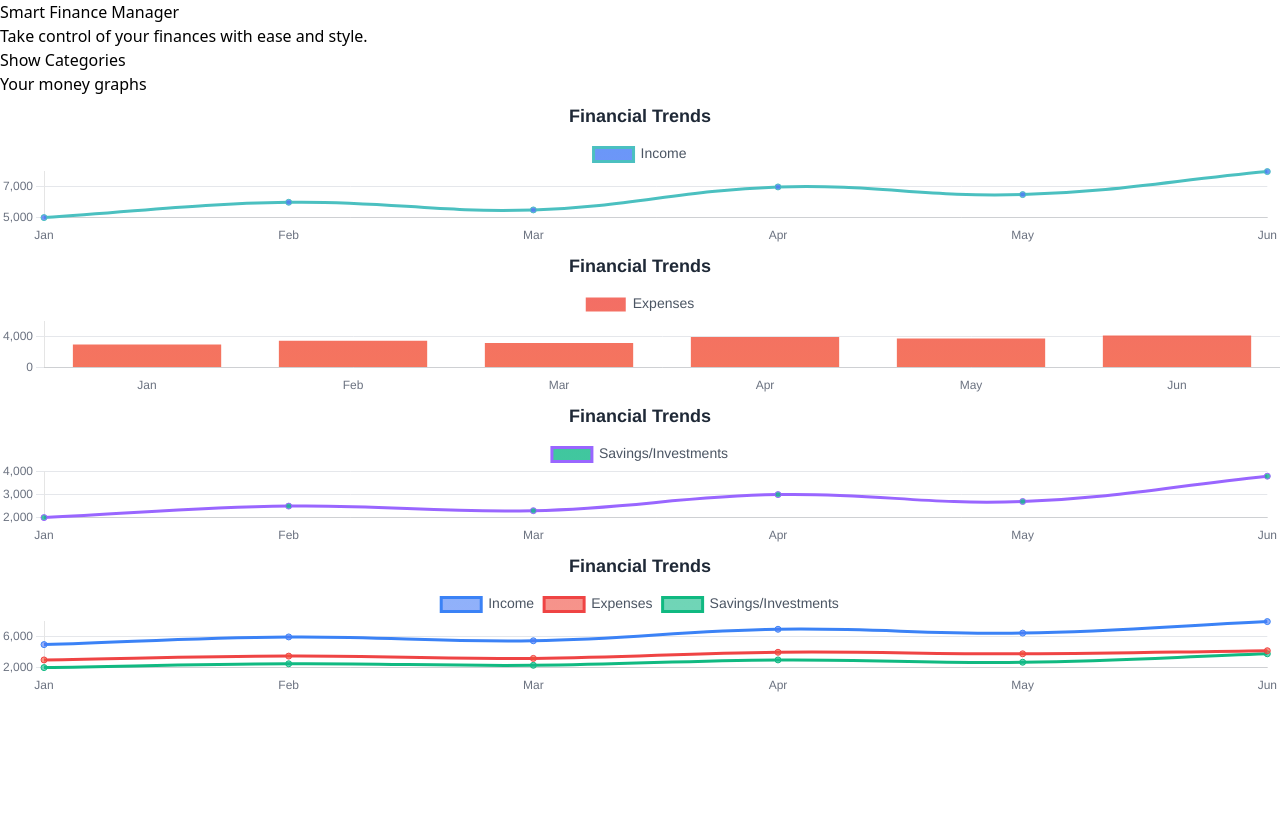
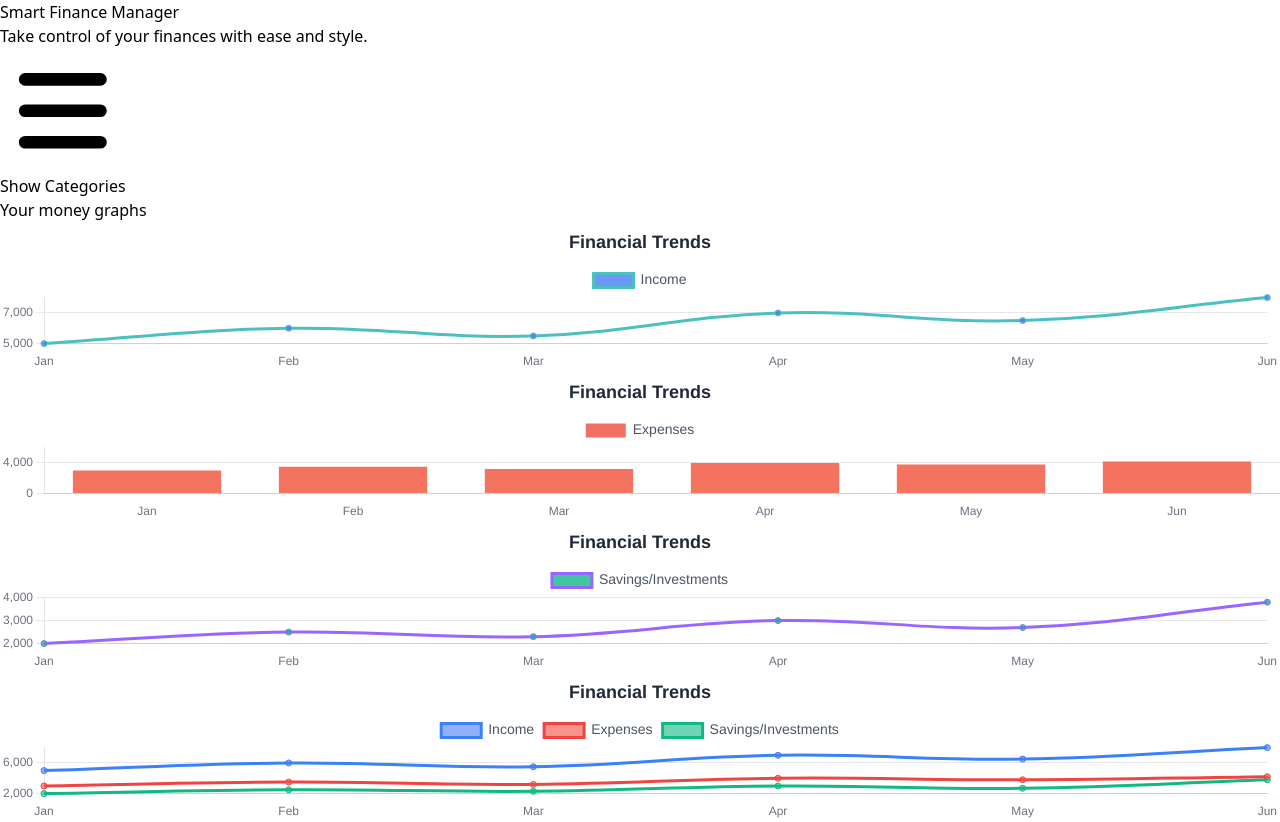
Before and after one commit to gitcat456/smart-finance, a React (Vite) app: page /page in a window 1280 px wide. Before the commit the page ends 800 px from the top, so only its background shows below. Built offline with nearby package versions, Linux system fonts and the light colour scheme.

Commit message:
Minor component Refactor

```diff
--- a/src/Components/Toggle.jsx
+++ b/src/Components/Toggle.jsx
@@ -4,17 +4,38 @@ const ToggleBar = ({ onToggle }) => {
   const [isOpen, setIsOpen] = useState(false);
 
   const handleToggle = () => {
-    setIsOpen(!isOpen);
-    onToggle(!isOpen);
+    const newState = !isOpen;
+    setIsOpen(newState);
+    onToggle(newState);
   };
 
   return (
-    <div className="flex justify-center p-4">
+    <div className="flex justify-center mb-4">
       <button
         onClick={handleToggle}
-        className="px-4 py-2 bg-blue-500 text-white rounded-lg hover:bg-blue-600 transition-colors"
+        className={`relative px-6 py-2.5 font-medium rounded-full shadow-sm transition-all duration-300 ${
+          isOpen
+            ? 'bg-gradient-to-r from-blue-600 to-teal-500 text-white shadow-md'
+            : 'bg-white text-gray-700 border border-gray-300 hover:bg-gray-50'
+        }`}
       >
-        {isOpen ? "Hide Categories" : "Show Categories"}
+        <span className="flex items-center justify-center gap-2">
+          {isOpen ? (
+            <>
+              <svg xmlns="http://www.w3.org/2000/svg" className="h-5 w-5" viewBox="0 0 20 20" fill="currentColor">
+                <path fillRule="evenodd" d="M4.293 4.293a1 1 0 011.414 0L10 8.586l4.293-4.293a1 1 0 111.414 1.414L11.414 10l4.293 4.293a1 1 0 01-1.414 1.414L10 11.414l-4.293 4.293a1 1 0 01-1.414-1.414L8.586 10 4.293 5.707a1 1 0 010-1.414z" clipRule="evenodd" />
+              </svg>
+              Hide Categories
+            </>
+          ) : (
+            <>
+              <svg xmlns="http://www.w3.org/2000/svg" className="h-5 w-5" viewBox="0 0 20 20" fill="currentColor">
+                <path fillRule="evenodd" d="M3 5a1 1 0 011-1h12a1 1 0 110 2H4a1 1 0 01-1-1zM3 10a1 1 0 011-1h12a1 1 0 110 2H4a1 1 0 01-1-1zM3 15a1 1 0 011-1h12a1 1 0 110 2H4a1 1 0 01-1-1z" clipRule="evenodd" />
+              </svg>
+              Show Categories
+            </>
+          )}
+        </span>
       </button>
     </div>
   );
```
